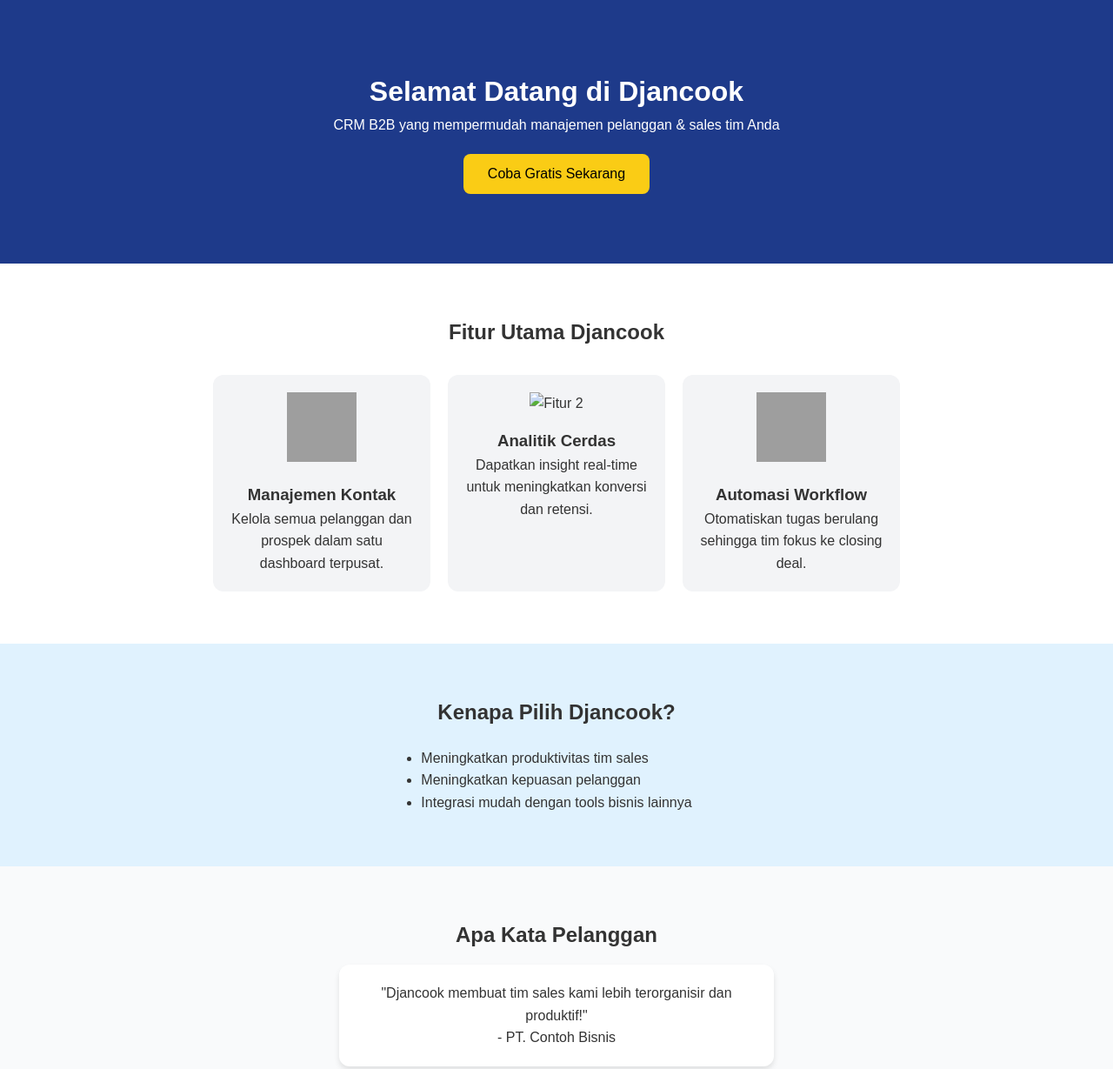
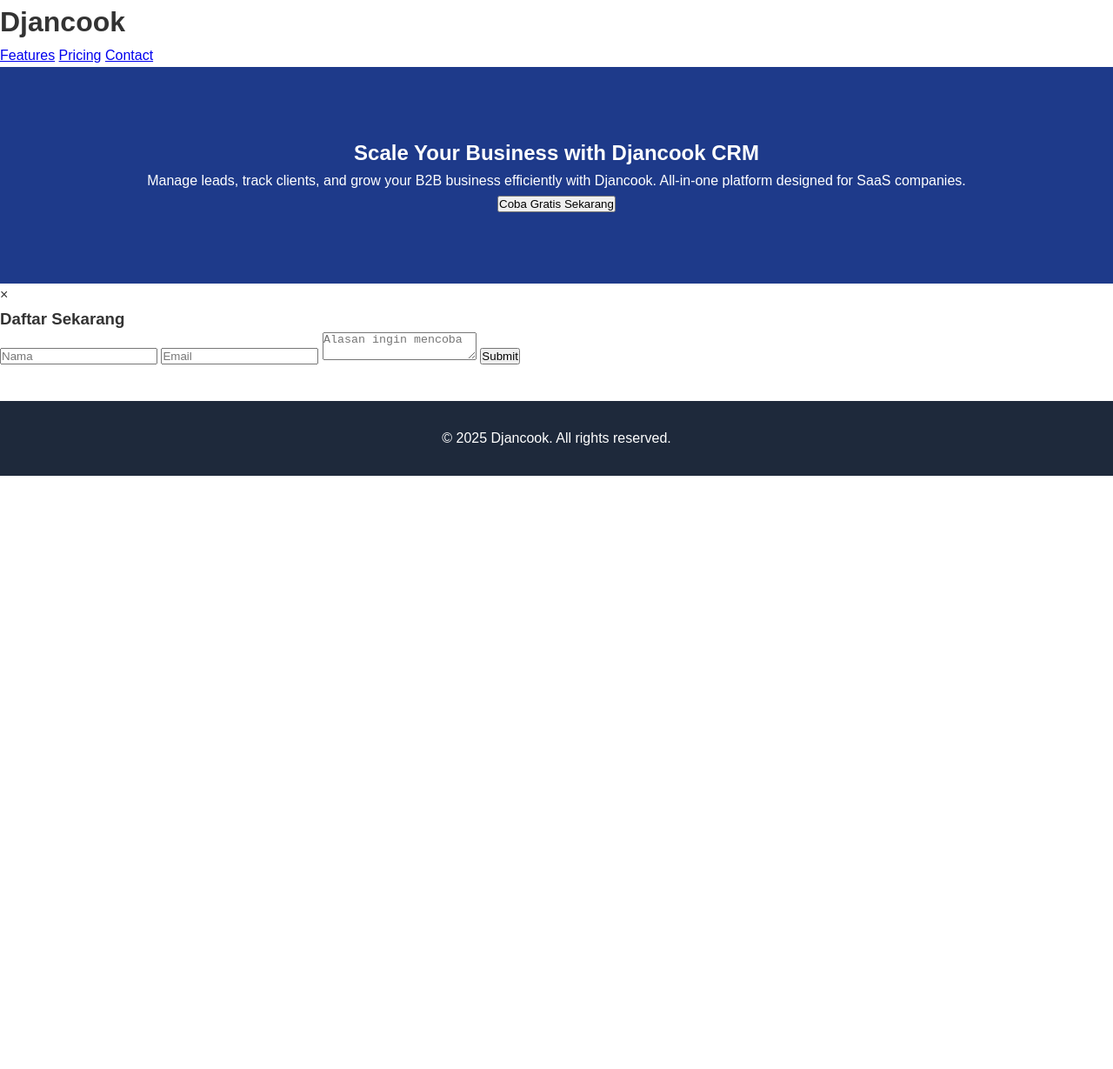
Before and after one commit to maduopal/Djancook-Landing-Page, a plain HTML site: page index.html in a window 1280 px wide. Shown: the top 1229 px of the page at 87% size. After the commit the page ends 800 px from the top, so only its background shows below. Drawn offline with nearby package versions, Linux system fonts and the light colour scheme; grey boxes are pictures that could not be loaded.

Commit message:
Update index.html

```diff
--- a/index.html
+++ b/index.html
@@ -1,90 +1,50 @@
 <!DOCTYPE html>
-<html lang="id">
+<html lang="en">
 <head>
-    <!-- Google Tag Manager -->
-<script>(function(w,d,s,l,i){w[l]=w[l]||[];w[l].push({'gtm.start':
-new Date().getTime(),event:'gtm.js'});var f=d.getElementsByTagName(s)[0],
-j=d.createElement(s),dl=l!='dataLayer'?'&l='+l:'';j.async=true;j.src=
-'https://www.googletagmanager.com/gtm.js?id='+i+dl;f.parentNode.insertBefore(j,f);
-})(window,document,'script','dataLayer','GTM-P9DNFM65');</script>
-<!-- End Google Tag Manager -->
 <meta charset="UTF-8">
 <meta name="viewport" content="width=device-width, initial-scale=1.0">
-    <title>Djancook CRM - Solusi B2B</title>
+<title>Djancook - B2B CRM</title>
+<link href="https://fonts.googleapis.com/css2?family=Roboto:wght@400;700&display=swap" rel="stylesheet">
 <link rel="stylesheet" href="style.css">
-
-    <!-- Tempat inject kode di head, misal GTM -->
-    <!-- <script>GTM CODE HERE</script> -->
-
-    <!-- Animate.css CDN -->
-    <link rel="stylesheet" href="https://cdnjs.cloudflare.com/ajax/libs/animate.css/4.1.1/animate.min.css"/>
 </head>
 <body>
-    <!-- Google Tag Manager (noscript) -->
-<noscript><iframe src="https://www.googletagmanager.com/ns.html?id=GTM-P9DNFM65"
-height="0" width="0" style="display:none;visibility:hidden"></iframe></noscript>
-<!-- End Google Tag Manager (noscript) -->
+
+<!-- Header -->
+<header>
+  <h1>Djancook</h1>
+  <nav>
+    <a href="#">Features</a>
+    <a href="#">Pricing</a>
+    <a href="#">Contact</a>
+  </nav>
+</header>
 
 <!-- Hero Section -->
-    <header class="hero animate__animated animate__fadeIn">
-        <h1>Selamat Datang di Djancook</h1>
-        <p>CRM B2B yang mempermudah manajemen pelanggan & sales tim Anda</p>
-        <button class="cta-btn">Coba Gratis Sekarang</button>
-    </header>
+<section class="hero">
+  <h2>Scale Your Business with Djancook CRM</h2>
+  <p>Manage leads, track clients, and grow your B2B business efficiently with Djancook. All-in-one platform designed for SaaS companies.</p>
+  <button id="ctaBtn">Coba Gratis Sekarang</button>
+</section>
 
-    <!-- Fitur Section -->
-    <section class="features">
-        <h2 class="animate__animated animate__fadeInUp">Fitur Utama Djancook</h2>
-        <div class="feature-cards">
-            <div class="feature-card animate__animated animate__fadeInUp">
-                <img src="https://source.unsplash.com/80x80/?technology" alt="Fitur 1">
-                <h3>Manajemen Kontak</h3>
-                <p>Kelola semua pelanggan dan prospek dalam satu dashboard terpusat.</p>
-            </div>
-            <div class="feature-card animate__animated animate__fadeInUp" style="animation-delay: 0.2s;">
-                <img src="https://source.unsplash.com/80x80/?analytics" alt="Fitur 2">
-                <h3>Analitik Cerdas</h3>
-                <p>Dapatkan insight real-time untuk meningkatkan konversi dan retensi.</p>
-            </div>
-            <div class="feature-card animate__animated animate__fadeInUp" style="animation-delay: 0.4s;">
-                <img src="https://source.unsplash.com/80x80/?workflow" alt="Fitur 3">
-                <h3>Automasi Workflow</h3>
-                <p>Otomatiskan tugas berulang sehingga tim fokus ke closing deal.</p>
+<!-- Popup Form -->
+<div id="formPopup" class="popup">
+  <div class="popup-content">
+    <span id="closeBtn">&times;</span>
+    <h3>Daftar Sekarang</h3>
+    <form id="ukmForm">
+      <input type="text" name="nama" placeholder="Nama" required>
+      <input type="email" name="email" placeholder="Email" required>
+      <textarea name="alasan" placeholder="Alasan ingin mencoba" required></textarea>
+      <button type="submit">Submit</button>
+    </form>
   </div>
 </div>
-    </section>
 
-    <!-- Benefit Section -->
-    <section class="benefits animate__animated animate__fadeInUp">
-        <h2>Kenapa Pilih Djancook?</h2>
-        <ul>
-            <li>Meningkatkan produktivitas tim sales</li>
-            <li>Meningkatkan kepuasan pelanggan</li>
-            <li>Integrasi mudah dengan tools bisnis lainnya</li>
-        </ul>
-    </section>
-
-    <!-- Testimoni Section -->
-    <section class="testimonials animate__animated animate__fadeInUp">
-        <h2>Apa Kata Pelanggan</h2>
-        <div class="testimonial-card animate__animated animate__fadeIn">
-            <p>"Djancook membuat tim sales kami lebih terorganisir dan produktif!"</p>
-            <span>- PT. Contoh Bisnis</span>
-        </div>
-        <div class="testimonial-card animate__animated animate__fadeIn" style="animation-delay: 0.2s;">
-            <p>"CRM terbaik untuk B2B, mudah digunakan dan cepat diimplementasikan."</p>
-            <span>- CV. Startup Hebat</span>
-        </div>
-    </section>
-
-    <!-- Footer Section -->
-    <footer class="animate__animated animate__fadeInUp">
-        <p>Copyright © 2025 Djancook</p>
-        <p>Contact: info@djancook.com | Social: @djancook</p>
+<!-- Footer -->
+<footer>
+  &copy; 2025 Djancook. All rights reserved.
 </footer>
 
-    <!-- Tempat inject kode di body -->
-    <!-- <script>Custom JS HERE</script> -->
 <script src="script.js"></script>
 </body>
 </html>
```
Lines whose indentation alone changed are shown as unchanged.
